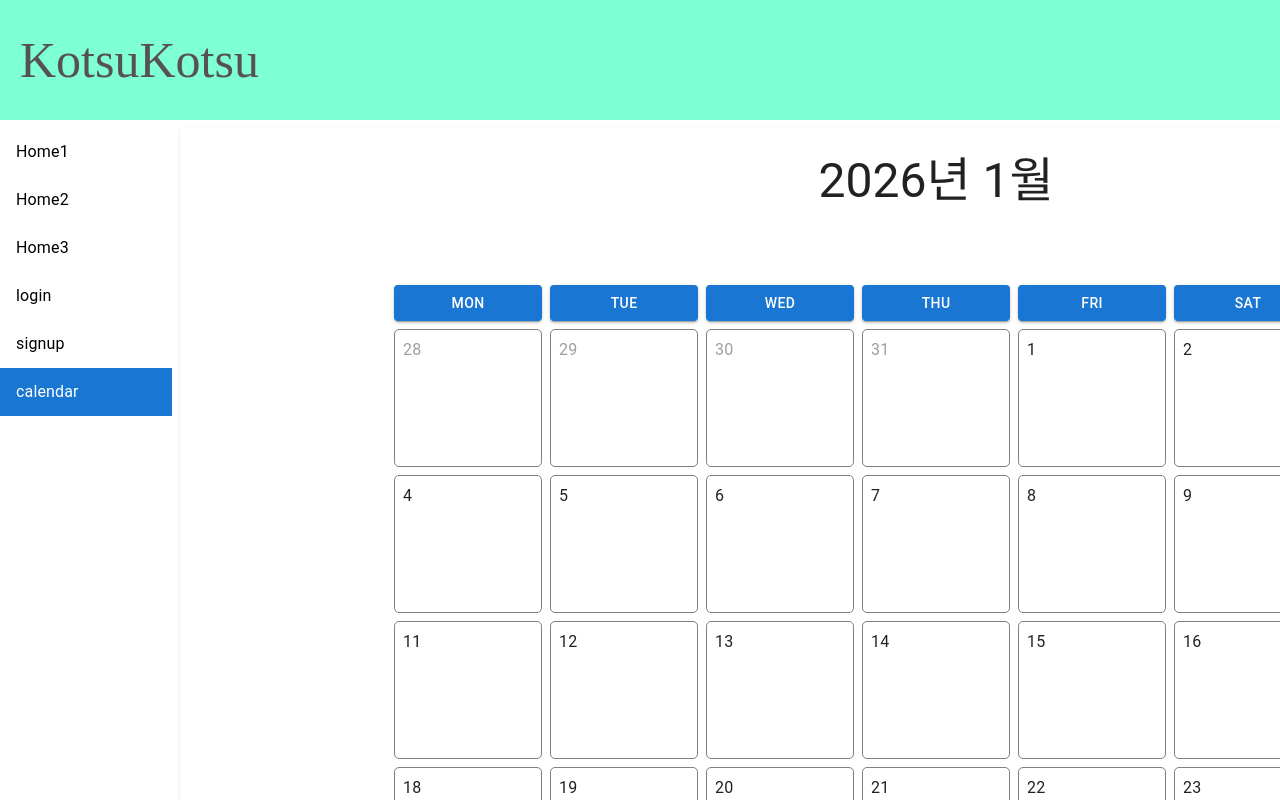
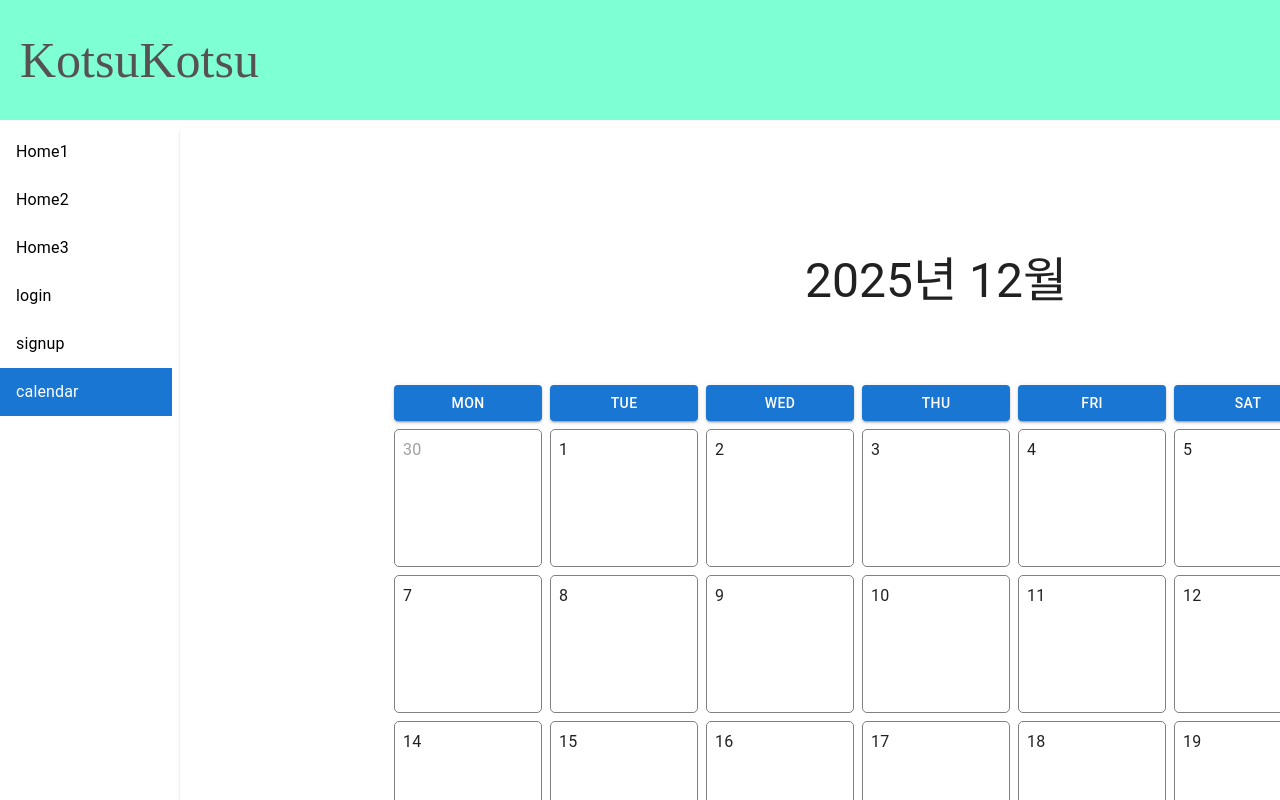
Before and after one commit to Asue0/kotsukotsu-ui, a React (Vite) app: page /calendar in a window 1280 px wide. Shown: the top 800 px of the page. Built offline with nearby package versions, Linux system fonts and the light colour scheme.

Commit message:
달력 페이지 날짜 이동 추가 / 달력 데이터 생성 함수 다음달 데이터 오류 수정

```diff
--- a/src/common/layout/CommonLayout.tsx
+++ b/src/common/layout/CommonLayout.tsx
@@ -28,7 +28,7 @@ const CommonLayout = () => {
         </Box>
         <Box display="flex" width="1700px">
           <Snb />
-          <Card sx={{ height: 900, width: "100%", m: 1, p: 3 }}>
+          <Card sx={{ height: 1100, width: "100%", m: 1, p: 3 }}>
             <Outlet />
           </Card>
         </Box>
--- /dev/null
+++ b/src/hooks/useDidMountEffect.tsx
@@ -0,0 +1,24 @@
+import { useEffect, useRef, EffectCallback, DependencyList } from "react";
+
+/**
+ * 초기 마운트 시에는 실행되지 않고, 이후 업데이트 시에만 실행되는 useEffect 훅의 커스텀 버전입니다.
+ *
+ * effect 마운트 이후 실행될 함수 (클린업 함수 반환 가능)
+ * deps 이펙트를 다시 실행해야 하는 종속성 배열
+ */
+export function useDidMountEffect(
+  effect: EffectCallback,
+  deps?: DependencyList
+): void {
+  const didMount = useRef(false);
+
+  useEffect(() => {
+    if (didMount.current) {
+      // 마운트가 완료된 후이므로 effect 함수 실행
+      return effect();
+    } else {
+      // 첫 번째 렌더링 시에는 didMount.current 값을 true로 설정하고 effect 실행을 스킵
+      didMount.current = true;
+    }
+  }, deps); // deps 배열이 변경될 때마다 이펙트 재실행 (첫 렌더링 제외)
+}
--- a/src/mocks/getCalendar.ts
+++ b/src/mocks/getCalendar.ts
@@ -1,20 +1,22 @@
+import CalendarType from "@/types/calendar/calendarType.type";
+
 // 달력 페이지 데이터 제작 함수
 const getCalendar = (year: number, month: number) => {
-  month -= 1;
   // 해당 년월에 1일이 무슨 요일인지를 구함
   const firstDay = new Date(year, month, 1).getDay();
   // 해당 년월의 마지막날이 30일인지 31일인지를 구함
-  const lastDay = new Date(year, month + 1, 0).getDate();
+  const lastDate = new Date(year, month + 1, 0).getDate();
 
   // 해당 년월의 마지막날이 무슨 요일인지를 구함
-  const lastDay2 = new Date(year, month + 1, 0).getDay();
+  const lastDay = new Date(year, month + 1, 0).getDay();
 
-  const days = [];
+  const days: CalendarType[] = [];
 
   // 달력 첫줄에 표기될 이전 달의 날짜를 구함
   if (firstDay != 0) {
     for (let i = firstDay; i > 0; i--) {
       days.push({
+        year: new Date(year, month, 1 - i).getFullYear(),
         month: new Date(year, month, 1 - i).getMonth(),
         day: new Date(year, month, 1 - i).getDate(),
         data: null,
@@ -23,16 +25,17 @@ const getCalendar = (year: number, month: number) => {
   }
 
   // 이번달 날짜 삽입
-  for (let i = 1; i <= lastDay; i++) {
-    days.push({ month: month + 1, day: i, data: null });
+  for (let i = 1; i <= lastDate; i++) {
+    days.push({ year: year, month: month, day: i, data: null });
   }
 
   // 달력 마지막줄에 표기될 다음 달의 날짜를 구함
-  if (lastDay2 != 6) {
-    for (let i = 1; i < lastDay; i++) {
+  if (lastDay != 6) {
+    for (let i = 1; i <= 6 - lastDay; i++) {
       days.push({
-        month: new Date(year, month + 2, i).getMonth(),
-        day: new Date(year, month + 2, i).getDate(),
+        year: new Date(year, month + 1, i).getFullYear(),
+        month: new Date(year, month + 1, i).getMonth(),
+        day: new Date(year, month + 1, i).getDate(),
         data: null,
       });
     }
--- a/src/pages/calendar/CalendarMain.tsx
+++ b/src/pages/calendar/CalendarMain.tsx
@@ -3,15 +3,35 @@ import DayBox from "./DayBox";
 import getCalendar from "@/mocks/getCalendar";
 import ArrowCircleLeftIcon from "@mui/icons-material/ArrowCircleLeft";
 import ArrowCircleRightIcon from "@mui/icons-material/ArrowCircleRight";
+import { useState } from "react";
+import { useDidMountEffect } from "@/hooks/useDidMountEffect";
+import CalendarType from "@/types/calendar/calendarType.type";
 
 const CalendarMain = () => {
-  const MOCKDATE = { year: 2026, month: 1 }; // 임의로 날짜 설정
+  const [mockDate, setMockDate] = useState(new Date()); // 임의로 날짜 설정
+
+  const currentYear = mockDate.getFullYear();
+  const currentMonth = mockDate.getMonth(); // 주의) Date 타입에서 month는 0부터 시작함(0~11)
 
   const WEEKARR = ["MON", "TUE", "WED", "THU", "FRI", "SAT", "SUN"];
-  const calendar = getCalendar(MOCKDATE.year, MOCKDATE.month);
+
+  const [calendar, setCalendar] = useState<CalendarType[]>(
+    getCalendar(currentYear, currentMonth)
+  );
+
+  console.log(currentYear);
+  console.log(currentMonth);
+
   const weekNum = calendar.length / 7;
 
-  console.log(calendar);
+  const moveMonth = (isNextMonth: boolean) => {
+    if (isNextMonth) setMockDate(new Date(currentYear, currentMonth + 1));
+    else setMockDate(new Date(currentYear, currentMonth - 1));
+  };
+
+  useDidMountEffect(() => {
+    setCalendar(getCalendar(currentYear, currentMonth));
+  }, [mockDate]);
 
   return (
     <Box
@@ -23,16 +43,26 @@ const CalendarMain = () => {
       gap={2}
     >
       <Typography variant="h3">
-        {MOCKDATE.year}년 {MOCKDATE.month}월
+        {currentYear}년 {currentMonth + 1}월
       </Typography>
 
       <Box display="flex" flexDirection="column" gap={1}>
         {/** 달력 이동 버튼 */}
         <Box display="flex" flexDirection="row" justifyContent="end">
-          <IconButton size="large">
+          <IconButton
+            size="large"
+            onClick={() => {
+              moveMonth(false);
+            }}
+          >
             <ArrowCircleLeftIcon fontSize="inherit" />
           </IconButton>
-          <IconButton size="large">
+          <IconButton
+            size="large"
+            onClick={() => {
+              moveMonth(true);
+            }}
+          >
             <ArrowCircleRightIcon fontSize="inherit" />
           </IconButton>
         </Box>
@@ -40,7 +70,12 @@ const CalendarMain = () => {
         {/** 요일 버튼 */}
         <Box display="flex" flexDirection="row" gap={1}>
           {WEEKARR.map((day) => (
-            <Button fullWidth variant="contained">
+            <Button
+              fullWidth
+              variant="contained"
+              sx={{ cursor: "default" }}
+              key={day}
+            >
               {day}
             </Button>
           ))}
@@ -54,7 +89,7 @@ const CalendarMain = () => {
                 day={calendar[index + 7 * week].day}
                 // 이번 달인지 체크
                 isThisMonth={
-                  calendar[index + 7 * week].month === MOCKDATE.month
+                  calendar[index + 7 * week].month === currentMonth
                     ? true
                     : false
                 }
--- a/src/pages/calendar/DayBox.tsx
+++ b/src/pages/calendar/DayBox.tsx
@@ -3,7 +3,7 @@ import { Box, Typography } from "@mui/material";
 type propsType = {
   day: number;
   isThisMonth: boolean;
-  data: string | null;
+  data: string[] | null;
 };
 
 const DayBox = (props: propsType) => {
```
Also changed, not shown: src/types/calendar/calendarType.type.ts (added, +7 -0 lines).
